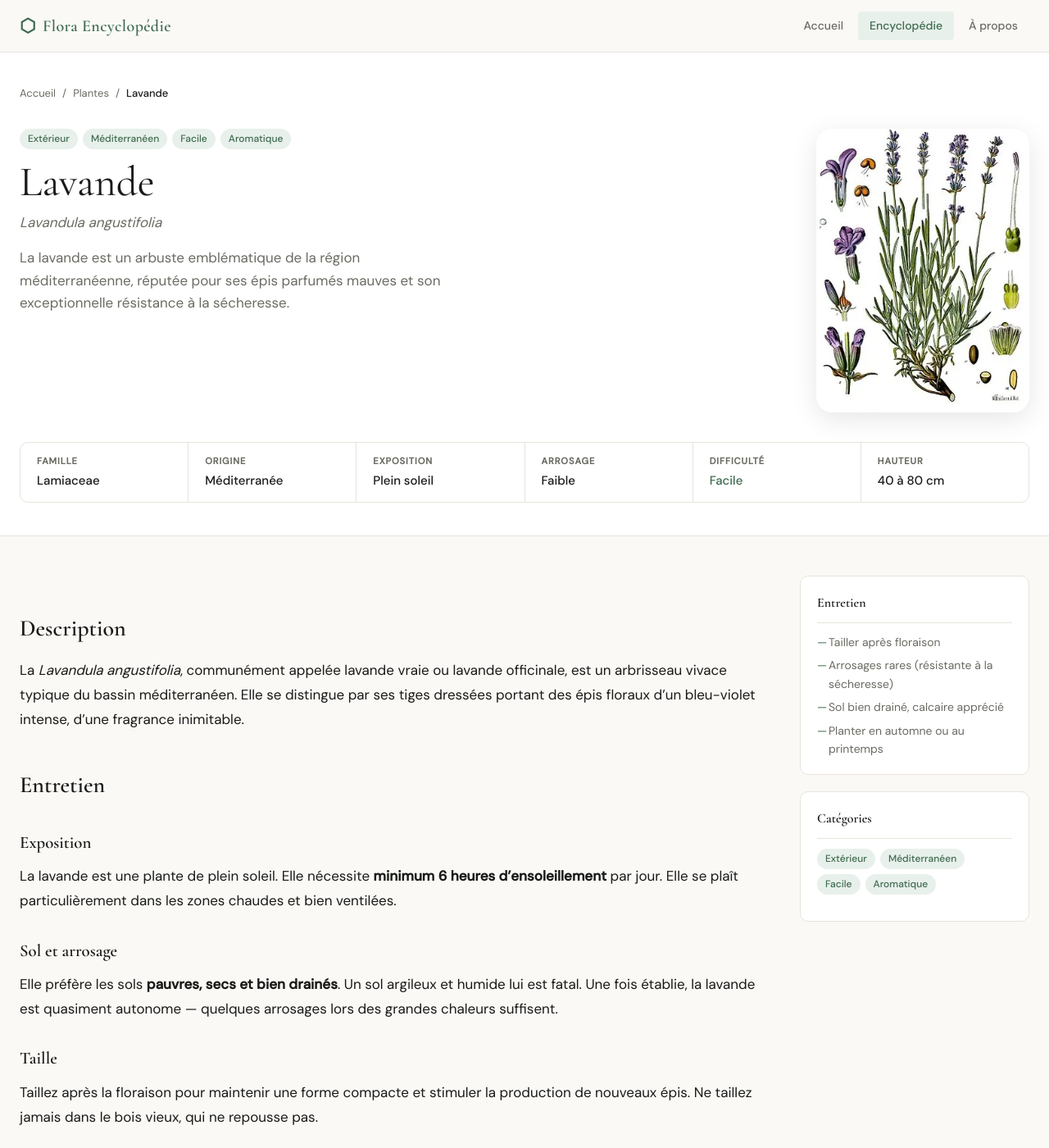
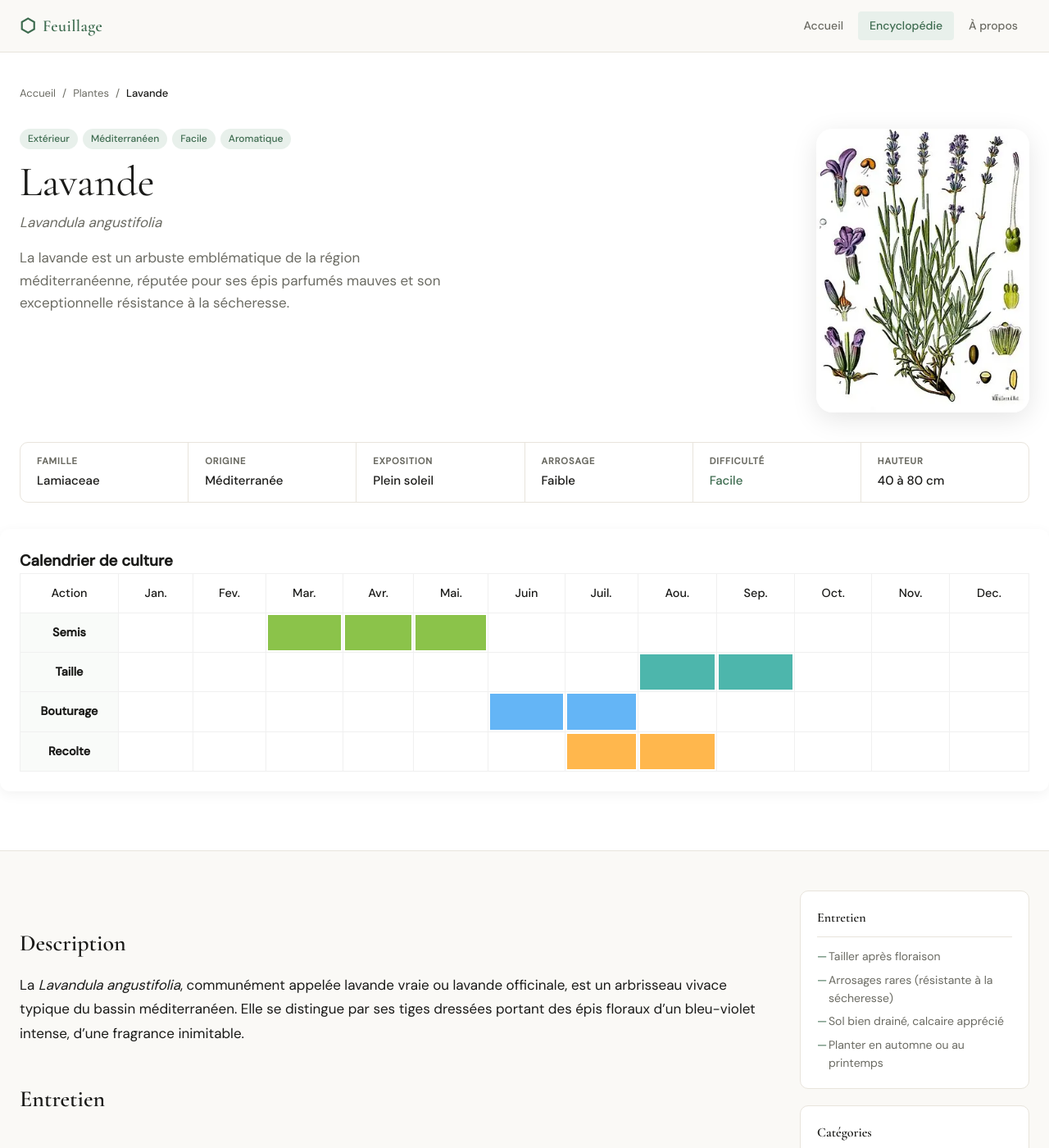
Before and after one commit to CtrlMajSup/Feuillage, a Jekyll site: the page built from _plants/lavande.md, in a window 1280 px wide and 1400 px high. Shown: the whole window at 82% size. Built offline with Jekyll 4.4.1, drawn with Linux system fonts in a browser that asks for light colours; some of the changed text lies outside the part shown.

Commit message:
asssociation

```diff
--- a/_config.yml
+++ b/_config.yml
@@ -1,4 +1,4 @@
-title: "Flora Encyclopédie"
+title: "Feuillage"
 description: "Une encyclopédie botanique moderne"
 baseurl: "/Feuillage"
 url: "https://ctrlmajsup.github.io"
--- a/_layouts/plant.html
+++ b/_layouts/plant.html
@@ -77,6 +77,45 @@
         {% endif %}
       </div>
     </div>
+
+  <div class="calendar-wrapper">
+  <h3>Calendrier de culture</h3>
+  <table class="garden-calendar">
+    <thead>
+      <tr>
+        <th>Action</th>
+        <th>Jan.</th>
+        <th>Fev.</th>
+        <th>Mar.</th>
+        <th>Avr.</th>
+        <th>Mai.</th>
+        <th>Juin</th>
+        <th>Juil.</th>
+        <th>Aou.</th>
+        <th>Sep.</th>
+        <th>Oct.</th>
+        <th>Nov.</th>
+        <th>Dec.</th>
+      </tr>
+    </thead>
+    <tbody>
+      {% assign actions = "semis,taille,bouturage,recolte" | split: "," %}
+      {% for action in actions %}
+      <tr>
+        <td class="action-name">{{ action | capitalize }}</td>
+        {% for month in (1..12) %}
+          {% if page.calendrier[action] contains month %}
+            <td class="active-month {{ action }}"></td>
+          {% else %}
+            <td></td>
+          {% endif %}
+        {% endfor %}
+      </tr>
+      {% endfor %}
+    </tbody>
+  </table>
+</div>
+
   </header>
 
   <div class="plant-body container">
@@ -109,4 +148,28 @@
     </aside>
   </div>
 
+<section class="associations">
+  <h2>Bonnes Associations (Guildes)</h2>
+  <div class="assoc-grid">
+
+    {% comment %} On cherche les plantes citées dans cette fiche {% endcomment %}
+    {% for slug_ami in page.compagnons %}
+
+      {% comment %} On demande à Jekyll de trouver la plante qui a ce slug {% endcomment %}
+      {% assign ami = site.plants | where: "slug", slug_ami | first %}
+
+      {% if ami %}
+        <div class="assoc-card">
+          <a href="{{ ami.url | relative_url }}">
+            <img src="{{ ami.image | relative_url }}" alt="{{ ami.title }}">
+            <p>{{ ami.title }}</p>
+          </a>
+        </div>
+      {% endif %}
+
+    {% endfor %}
+
+  </div>
+</section>
+
 </article>
--- a/assets/css/main.css
+++ b/assets/css/main.css
@@ -539,3 +539,151 @@
   .quick-info-item { min-width: 80px; padding: 10px 12px; }
   .plant-sidebar { grid-template-columns: 1fr; }
 }
+
+/* --- CALENDRIER D'ENTRETIEN --- */
+
+.calendar-wrapper {
+  margin: 2rem 0;
+  padding: 1.5rem;
+  background: #ffffff;
+  border-radius: 12px;
+  box-shadow: 0 4px 15px rgba(0,0,0,0.05);
+  overflow-x: auto; /* Permet le défilement horizontal sur petit écran */
+}
+
+.garden-calendar {
+  width: 100%;
+  border-collapse: collapse;
+  font-size: 0.9rem;
+  min-width: 500px; /* Force une largeur mini pour garder la lisibilité */
+}
+
+.garden-calendar th,
+.garden-calendar td {
+  padding: 12px 8px;
+  text-align: center;
+  border: 1px solid #f0f0f0;
+}
+
+/* Colonne des noms d'actions */
+.action-name {
+  text-align: left;
+  font-weight: 600;
+  background: #f9fbf9;
+  color: var(--primary);
+  width: 120px;
+}
+
+/* En-tête des mois */
+.garden-calendar thead th {
+  background: var(--primary);
+  font-weight: 500;
+}
+
+/* Styles des cases actives selon l'action */
+.active-month {
+  position: relative;
+  transition: transform 0.2s;
+}
+
+.active-month:hover {
+  transform: scale(1.1);
+  z-index: 10;
+}
+
+/* Couleurs spécifiques par type d'action */
+.active-month.semis {
+  background-color: #8bc34a; /* Vert tendre */
+  box-shadow: inset 0 0 0 2px #ffffff;
+}
+
+.active-month.taille {
+  background-color: #4db6ac; /* Turquoise sourd */
+  box-shadow: inset 0 0 0 2px #ffffff;
+}
+
+.active-month.bouturage {
+  background-color: #64b5f6; /* Bleu ciel */
+  box-shadow: inset 0 0 0 2px #ffffff;
+}
+
+.active-month.recolte {
+  background-color: #ffb74d; /* Orange/Or */
+  box-shadow: inset 0 0 0 2px #ffffff;
+}
+
+.active-month.marcottage {
+  background-color: #9575cd; /* Violet doux */
+  box-shadow: inset 0 0 0 2px #ffffff;
+}
+
+/* Légende automatique en dessous du calendrier */
+.calendar-legend {
+  display: flex;
+  flex-wrap: wrap;
+  gap: 1rem;
+  margin-top: 1.5rem;
+  padding: 1rem;
+  background: #f9f9f9;
+  border-radius: 8px;
+}
+
+.legend-item {
+  display: flex;
+  align-items: center;
+  font-size: 0.8rem;
+  font-weight: 500;
+}
+
+.dot {
+  width: 12px;
+  height: 12px;
+  border-radius: 3px;
+  margin-right: 6px;
+}
+
+/* Adaptabilité mobile */
+@media (max-width: 600px) {
+  .calendar-wrapper {
+    padding: 0.75rem;
+  }
+  .garden-calendar th,
+  .garden-calendar td {
+    padding: 8px 4px;
+    font-size: 0.75rem;
+  }
+  .action-name {
+    width: 80px;
+  }
+}
+
+.associations {
+  margin-top: 40px;
+  padding-top: 20px;
+  border-top: 2px solid #eef2ee;
+}
+
+.assoc-grid {
+  display: flex;
+  gap: 20px;
+  flex-wrap: wrap; /* Pour que ça passe à la ligne sur mobile */
+}
+
+.assoc-card {
+  width: 150px;
+  text-align: center;
+}
+
+.assoc-card img {
+  width: 100%;
+  height: 100px;
+  object-fit: cover; /* Recadre l'image proprement */
+  border-radius: 10px;
+  border: 1px solid #ddd;
+}
+
+.assoc-card a {
+  text-decoration: none;
+  color: #2d5a27;
+  font-weight: bold;
+}
```
Also changed, not shown: _plants/acokanthera.md (+7 -0 lines), _plants/lavande.md (+7 -0 lines).
